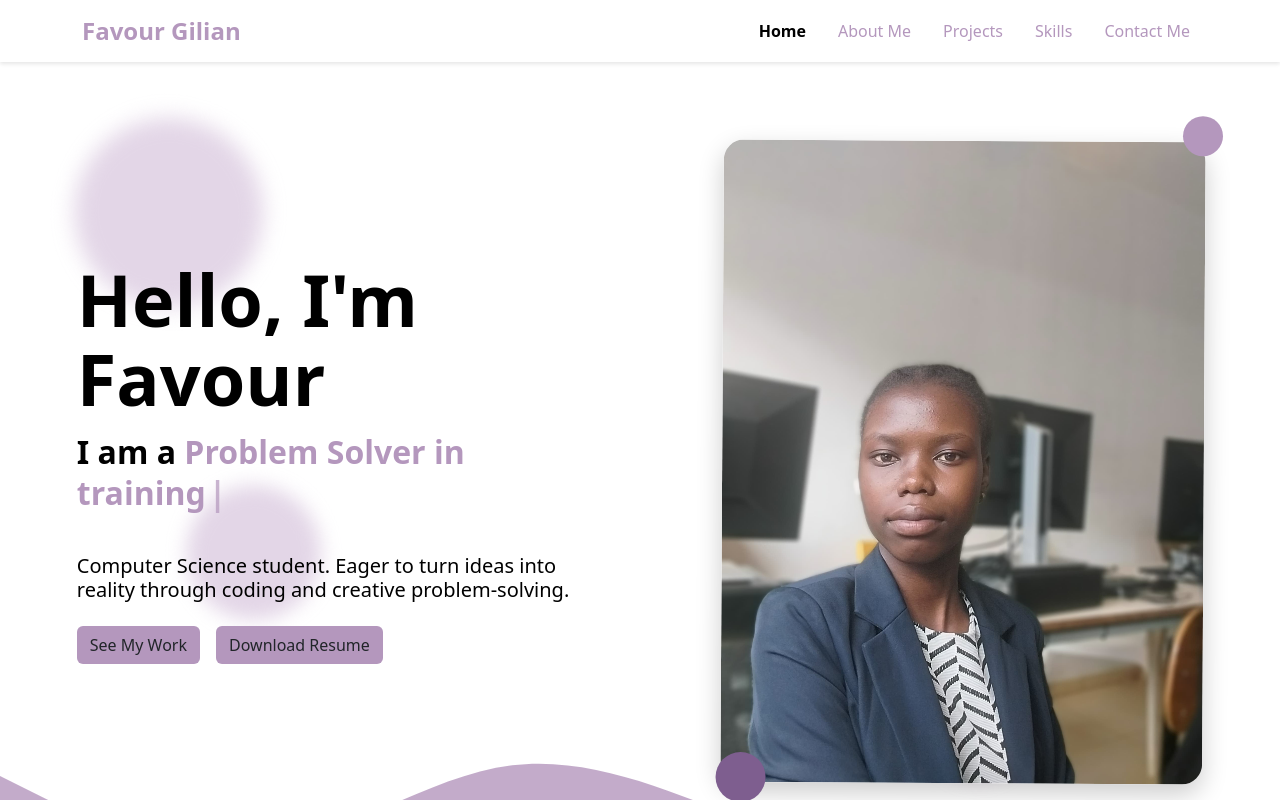
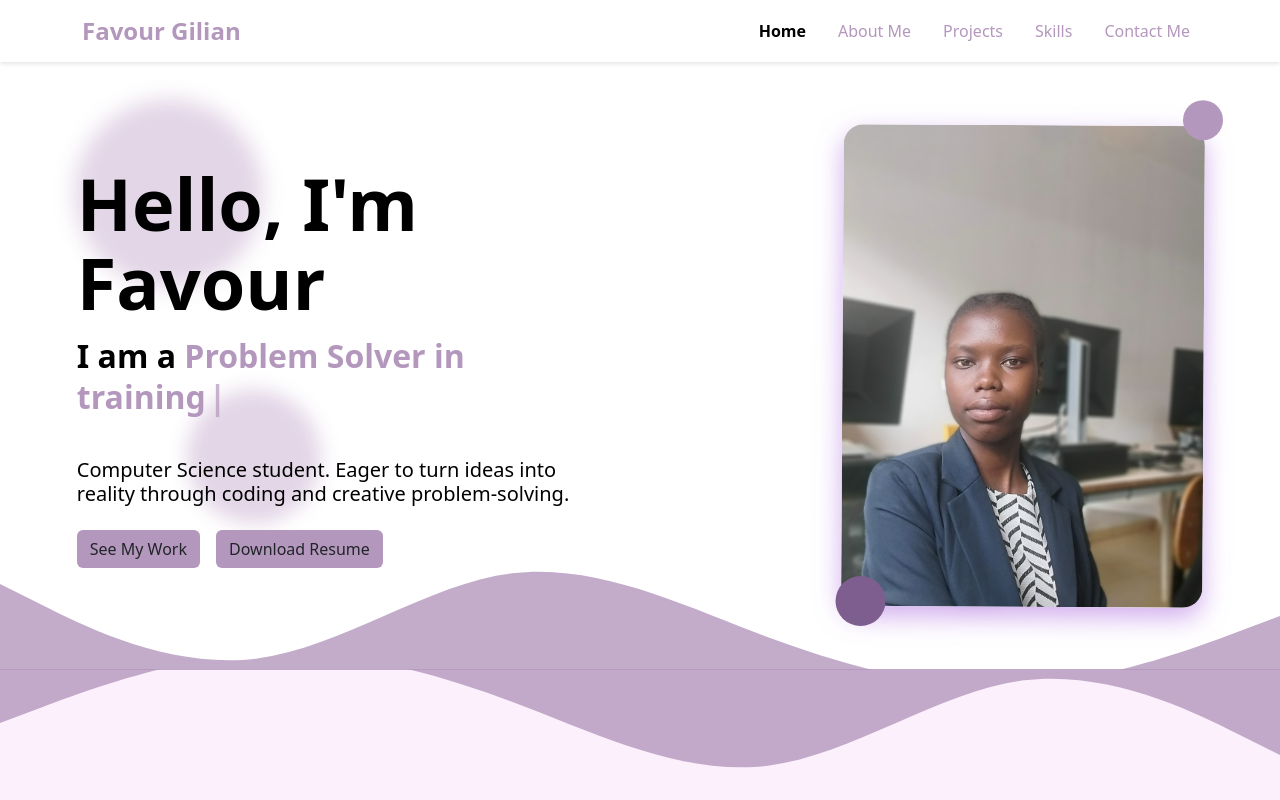
Before and after one commit to gilianfavour/personal-portfolio, a React (Create React App) app: page / in a window 1280 px wide. Shown: the top 800 px of the page. Built offline with nearby package versions, Linux system fonts and the light colour scheme.

Commit message:
adjusted hero height

```diff
--- a/src/components/HeroSection.js
+++ b/src/components/HeroSection.js
@@ -86,7 +86,7 @@ function Hero() {
             repeat: Infinity,
             ease: "easeInOut"
           }}
-          style={{ borderRadius: '20px', boxShadow: '0 10px 25px rgba(0,0,0,0.2)' }}
+          style={{ borderRadius: '20px', boxShadow: '0 10px 25px rgba(197, 153, 232, 0.8)' }}
         />
 
         <motion.div
--- a/src/styles/HeroSection.css
+++ b/src/styles/HeroSection.css
@@ -1,6 +1,6 @@
 .hero-section {
   position: relative;
-  min-height: 100vh;
+  min-height: 60vh;
   background-color: #fff;
   color: #000;
   display: flex;
@@ -71,7 +71,7 @@
 
 .hero-image {
   width: auto;
-  max-height: 80vh;
+  max-height: 60vh;
   border-radius: 14px;
   box-shadow: 0 12px 30px rgba(180, 140, 180, 0.4);
   object-fit: cover;
```
